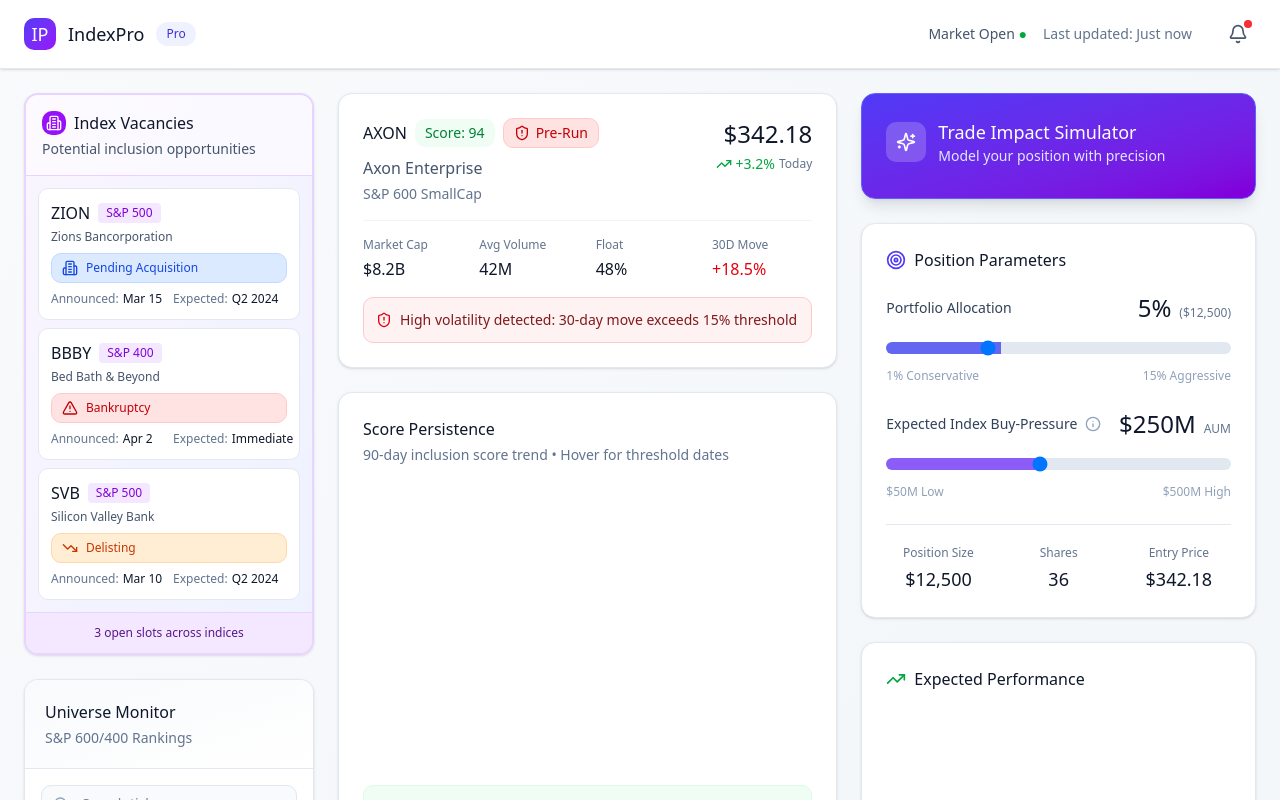
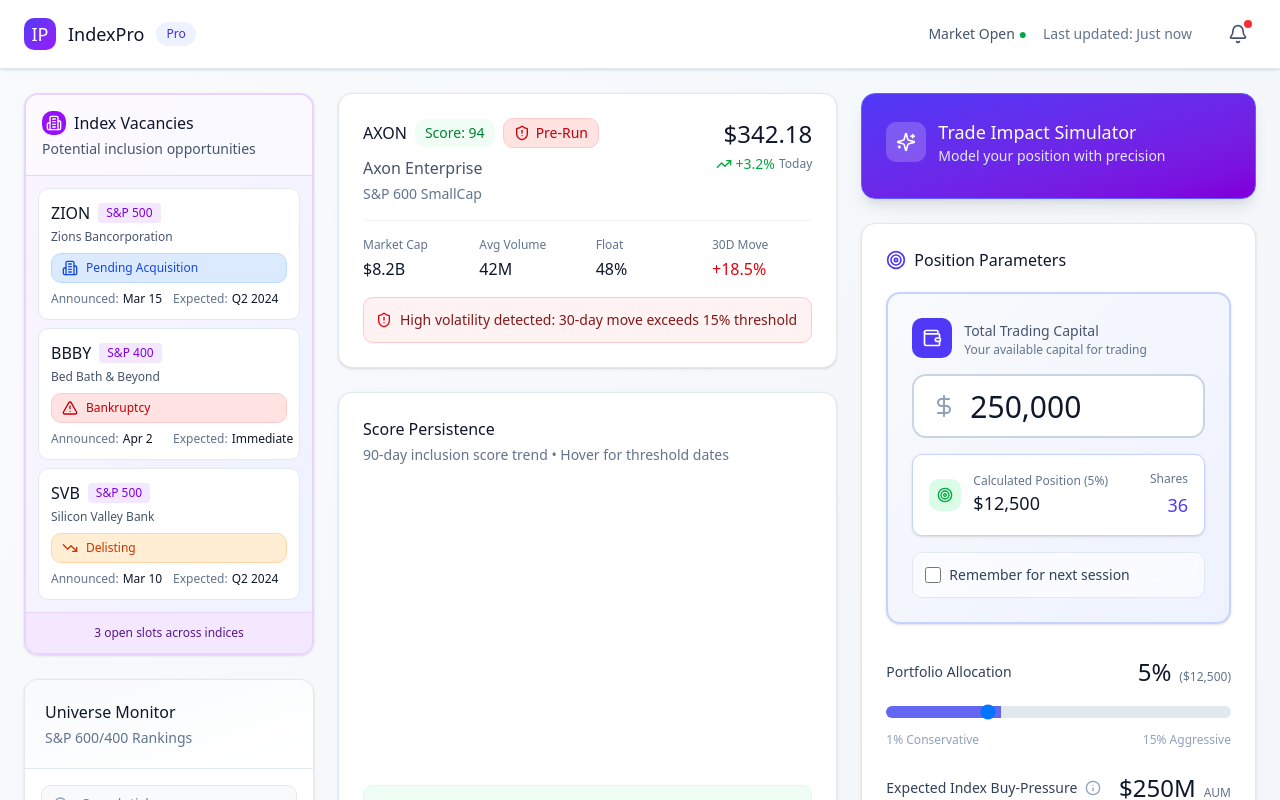
Before and after one commit to cxdevs1/IndexproV2, a React (Vite) app: page / in a window 1280 px wide. Shown: the top 800 px of the page. Built offline with nearby package versions, Linux system fonts and the light colour scheme.

Commit message:
Update files from Figma Make

```diff
--- a/src/components/TradeImpactSimulator.tsx
+++ b/src/components/TradeImpactSimulator.tsx
@@ -1,6 +1,6 @@
 import { BarChart, Bar, XAxis, YAxis, CartesianGrid, Tooltip, ResponsiveContainer, Cell } from 'recharts';
-import { TrendingUp, TrendingDown, Target, Sparkles, Info, ArrowUpRight, ArrowDownRight } from 'lucide-react';
-import { useState } from 'react';
+import { TrendingUp, TrendingDown, Target, Sparkles, Info, ArrowUpRight, ArrowDownRight, Wallet, DollarSign } from 'lucide-react';
+import { useState, useEffect } from 'react';
 
 interface HistoricalComp {
   ticker: string;
@@ -22,9 +22,54 @@ export function TradeImpactSimulator() {
   const [indexBuyPressure, setIndexBuyPressure] = useState(250); // millions in AUM
   const [showHistoricalComp, setShowHistoricalComp] = useState(false);
   const [selectedComp, setSelectedComp] = useState(historicalComps[0]);
+  const [tradingCapital, setTradingCapital] = useState(250000);
+  const [tradingCapitalInput, setTradingCapitalInput] = useState('250000');
+  const [saveAsDefault, setSaveAsDefault] = useState(false);
+
+  // Load saved trading capital from localStorage on mount
+  useEffect(() => {
+    const savedCapital = localStorage.getItem('indexPro_tradingCapital');
+    const savedDefault = localStorage.getItem('indexPro_saveAsDefault');
+
+    if (savedCapital && savedDefault === 'true') {
+      const capital = Number(savedCapital);
+      setTradingCapital(capital);
+      setTradingCapitalInput(capital.toString());
+      setSaveAsDefault(true);
+    }
+  }, []);
+
+  // Save to localStorage when toggle changes
+  useEffect(() => {
+    if (saveAsDefault) {
+      localStorage.setItem('indexPro_tradingCapital', tradingCapital.toString());
+      localStorage.setItem('indexPro_saveAsDefault', 'true');
+    } else {
+      localStorage.removeItem('indexPro_tradingCapital');
+      localStorage.removeItem('indexPro_saveAsDefault');
+    }
+  }, [saveAsDefault, tradingCapital]);
+
+  const handleTradingCapitalChange = (value: string) => {
+    // Remove non-numeric characters except for empty string
+    const numericValue = value.replace(/[^0-9]/g, '');
+    setTradingCapitalInput(numericValue);
+
+    // Update trading capital if it's a valid number
+    const capital = Number(numericValue);
+    if (capital > 0 || numericValue === '') {
+      setTradingCapital(capital || 0);
+    }
+  };
+
+  const formatCurrency = (value: string) => {
+    if (!value) return '';
+    const num = Number(value);
+    return num.toLocaleString();
+  };
 
   // Calculations
-  const portfolioValue = 250000;
+  const portfolioValue = tradingCapital;
   const positionSize = portfolioValue * (portfolioAllocation / 100);
   const currentPrice = 342.18;
   const shares = Math.floor(positionSize / currentPrice);
@@ -135,6 +180,72 @@ export function TradeImpactSimulator() {
           Position Parameters
         </h4>
 
+        {/* Total Trading Capital Input - Prominent at Top */}
+        <div className="mb-8 p-6 bg-gradient-to-br from-slate-50 to-indigo-50 rounded-xl border-2 border-indigo-200 shadow-sm">
+          <div className="flex items-center gap-3 mb-4">
+            <div className="w-10 h-10 bg-indigo-600 rounded-lg flex items-center justify-center">
+              <Wallet className="w-5 h-5 text-white" />
+            </div>
+            <div>
+              <label className="text-sm text-slate-600">Total Trading Capital</label>
+              <div className="text-xs text-slate-500">Your available capital for trading</div>
+            </div>
+          </div>
+
+          {/* High-contrast Input Box */}
+          <div className="relative mb-4">
+            <div className="absolute inset-y-0 left-0 flex items-center pl-5 pointer-events-none">
+              <DollarSign className="w-6 h-6 text-slate-400" />
+            </div>
+            <input
+              type="text"
+              value={formatCurrency(tradingCapitalInput)}
+              onChange={(e) => handleTradingCapitalChange(e.target.value)}
+              placeholder="Enter trading capital"
+              className="w-full h-16 pl-14 pr-6 text-3xl text-slate-900 bg-white border-2 border-slate-300 rounded-xl focus:outline-none focus:border-indigo-500 focus:ring-4 focus:ring-indigo-100 transition-all"
+            />
+          </div>
+
+          {/* Calculated Position Badge */}
+          <div className="flex items-center justify-between p-4 bg-white rounded-lg border border-indigo-200 shadow-sm">
+            <div className="flex items-center gap-3">
+              <div className="w-8 h-8 bg-green-100 rounded-lg flex items-center justify-center">
+                <Target className="w-4 h-4 text-green-600" />
+              </div>
+              <div>
+                <div className="text-xs text-slate-500">Calculated Position ({portfolioAllocation}%)</div>
+                <div className="text-lg text-slate-900">${positionSize.toLocaleString(undefined, { maximumFractionDigits: 0 })}</div>
+              </div>
+            </div>
+            <div className="text-right">
+              <div className="text-xs text-slate-500 mb-1">Shares</div>
+              <div className="text-lg text-indigo-600">{shares}</div>
+            </div>
+          </div>
+
+          {/* Set as Default Toggle */}
+          <div className="flex items-center justify-between mt-4 p-3 bg-white/60 backdrop-blur-sm rounded-lg border border-slate-200">
+            <div className="flex items-center gap-2">
+              <input
+                type="checkbox"
+                checked={saveAsDefault}
+                onChange={(e) => setSaveAsDefault(e.target.checked)}
+                id="save-default"
+                className="w-4 h-4 text-indigo-600 bg-white border-slate-300 rounded focus:ring-2 focus:ring-indigo-500 cursor-pointer"
+              />
+              <label htmlFor="save-default" className="text-sm text-slate-700 cursor-pointer select-none">
+                Remember for next session
+              </label>
+            </div>
+            {saveAsDefault && (
+              <div className="flex items-center gap-1 text-xs text-green-600">
+                <div className="w-2 h-2 bg-green-600 rounded-full animate-pulse"></div>
+                Saved
+              </div>
+            )}
+          </div>
+        </div>
+
         {/* Portfolio Allocation Slider */}
         <div className="mb-6">
           <div className="flex items-center justify-between mb-3">
@@ -194,22 +305,6 @@ export function TradeImpactSimulator() {
           <div className="flex justify-between text-xs text-slate-400 mt-2">
             <span>$50M Low</span>
             <span>$500M High</span>
-          </div>
-        </div>
-
-        {/* Quick Stats */}
-        <div className="grid grid-cols-3 gap-3 sm:gap-4 pt-5 border-t border-slate-200">
-          <div className="text-center">
-            <div className="text-xs text-slate-500 mb-1">Position Size</div>
-            <div className="text-base sm:text-lg text-slate-900">${positionSize.toLocaleString(undefined, { maximumFractionDigits: 0 })}</div>
-          </div>
-          <div className="text-center">
-            <div className="text-xs text-slate-500 mb-1">Shares</div>
-            <div className="text-base sm:text-lg text-slate-900">{shares}</div>
-          </div>
-          <div className="text-center">
-            <div className="text-xs text-slate-500 mb-1">Entry Price</div>
-            <div className="text-base sm:text-lg text-slate-900">${currentPrice}</div>
           </div>
         </div>
       </div>
--- a/src/index.css
+++ b/src/index.css
@@ -139,6 +139,7 @@
     --font-weight-medium: 500;
     --font-weight-semibold: 600;
     --font-weight-bold: 700;
+    --animate-pulse: pulse 2s cubic-bezier(.4, 0, .6, 1) infinite;
     --blur-sm: 8px;
     --default-transition-duration: .15s;
     --default-transition-timing-function: cubic-bezier(.4, 0, .2, 1);
@@ -457,6 +458,10 @@
 }
 
 @layer utilities {
+  .pointer-events-none {
+    pointer-events: none;
+  }
+
   .absolute {
     position: absolute;
   }
@@ -477,6 +482,10 @@
     inset: calc(var(--spacing) * 0);
   }
 
+  .inset-y-0 {
+    inset-block: calc(var(--spacing) * 0);
+  }
+
   .top-0 {
     top: calc(var(--spacing) * 0);
   }
@@ -587,6 +596,10 @@
 
   .mb-6 {
     margin-bottom: calc(var(--spacing) * 6);
+  }
+
+  .mb-8 {
+    margin-bottom: calc(var(--spacing) * 8);
   }
 
   .ml-1 {
@@ -760,6 +773,10 @@
   .-translate-y-1\/2 {
     --tw-translate-y: calc(calc(1 / 2 * 100%) * -1);
     translate: var(--tw-translate-x) var(--tw-translate-y);
+  }
+
+  .animate-pulse {
+    animation: var(--animate-pulse);
   }
 
   .cursor-help {
@@ -1004,6 +1021,10 @@
     background-color: var(--color-green-100);
   }
 
+  .bg-green-600 {
+    background-color: var(--color-green-600);
+  }
+
   .bg-indigo-50 {
     background-color: var(--color-indigo-50);
   }
@@ -1088,6 +1109,16 @@
     }
   }
 
+  .bg-white\/60 {
+    background-color: #fff9;
+  }
+
+  @supports (color: color-mix(in lab, red, red)) {
+    .bg-white\/60 {
+      background-color: color-mix(in oklab, var(--color-white) 60%, transparent);
+    }
+  }
+
   .bg-gradient-to-br {
     --tw-gradient-position: to bottom right in oklab;
     background-image: linear-gradient(var(--tw-gradient-stops));
@@ -1265,10 +1296,6 @@
     padding-top: calc(var(--spacing) * 4);
   }
 
-  .pt-5 {
-    padding-top: calc(var(--spacing) * 5);
-  }
-
   .pt-6 {
     padding-top: calc(var(--spacing) * 6);
   }
@@ -1277,12 +1304,24 @@
     padding-right: calc(var(--spacing) * 4);
   }
 
+  .pr-6 {
+    padding-right: calc(var(--spacing) * 6);
+  }
+
   .pb-20 {
     padding-bottom: calc(var(--spacing) * 20);
   }
 
+  .pl-5 {
+    padding-left: calc(var(--spacing) * 5);
+  }
+
   .pl-10 {
     padding-left: calc(var(--spacing) * 10);
+  }
+
+  .pl-14 {
+    padding-left: calc(var(--spacing) * 14);
   }
 
   .text-center {
@@ -1495,6 +1534,11 @@
     transition-duration: var(--tw-duration, var(--default-transition-duration));
   }
 
+  .select-none {
+    -webkit-user-select: none;
+    user-select: none;
+  }
+
   @media (hover: hover) {
     .group-hover\:block:is(:where(.group):hover *) {
       display: block;
@@ -1552,6 +1596,10 @@
     }
   }
 
+  .focus\:border-indigo-500:focus {
+    border-color: var(--color-indigo-500);
+  }
+
   .focus\:border-transparent:focus {
     border-color: #0000;
   }
@@ -1559,6 +1607,15 @@
   .focus\:ring-2:focus {
     --tw-ring-shadow: var(--tw-ring-inset, ) 0 0 0 calc(2px + var(--tw-ring-offset-width)) var(--tw-ring-color, currentcolor);
     box-shadow: var(--tw-inset-shadow), var(--tw-inset-ring-shadow), var(--tw-ring-offset-shadow), var(--tw-ring-shadow), var(--tw-shadow);
+  }
+
+  .focus\:ring-4:focus {
+    --tw-ring-shadow: var(--tw-ring-inset, ) 0 0 0 calc(4px + var(--tw-ring-offset-width)) var(--tw-ring-color, currentcolor);
+    box-shadow: var(--tw-inset-shadow), var(--tw-inset-ring-shadow), var(--tw-ring-offset-shadow), var(--tw-ring-shadow), var(--tw-shadow);
+  }
+
+  .focus\:ring-indigo-100:focus {
+    --tw-ring-color: var(--color-indigo-100);
   }
 
   .focus\:ring-indigo-500:focus {
@@ -2112,3 +2169,9 @@ html {
   syntax: "*";
   inherits: false
 }
+
+@keyframes pulse {
+  50% {
+    opacity: .5;
+  }
+}
```
